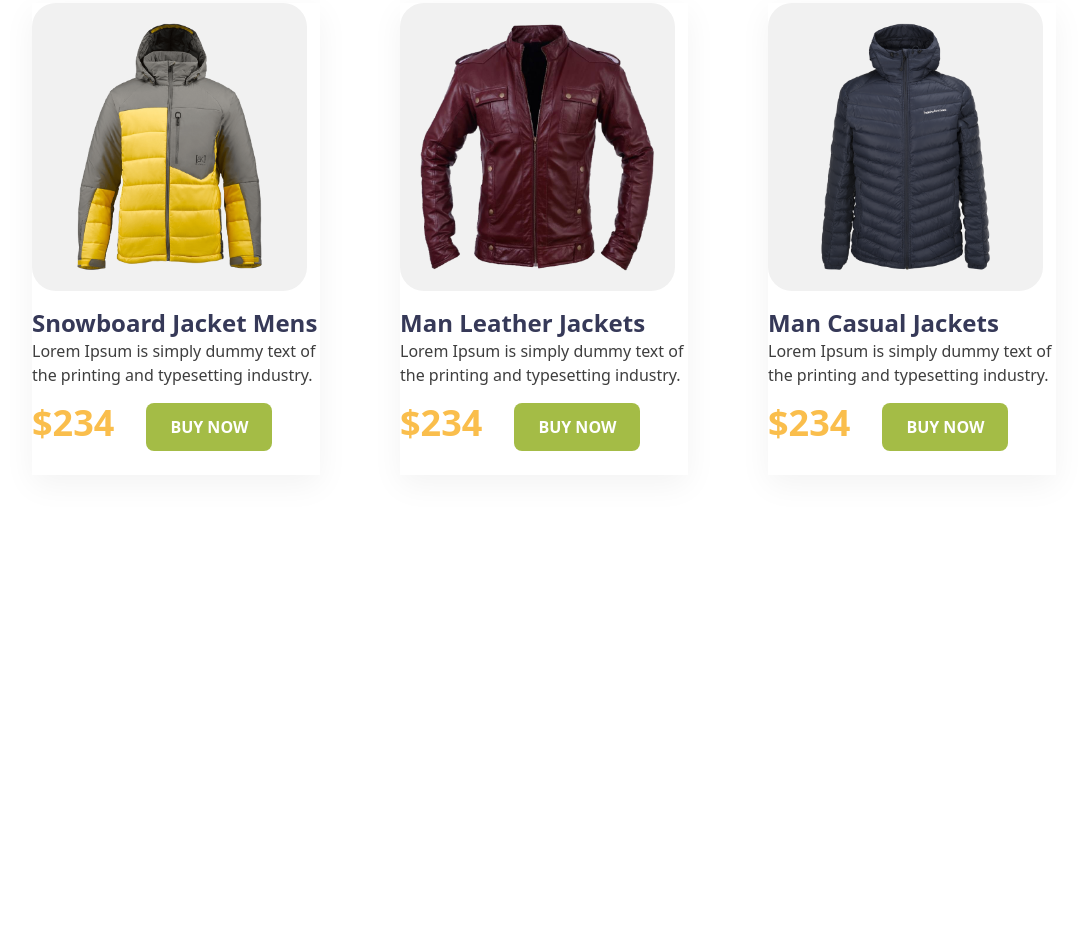
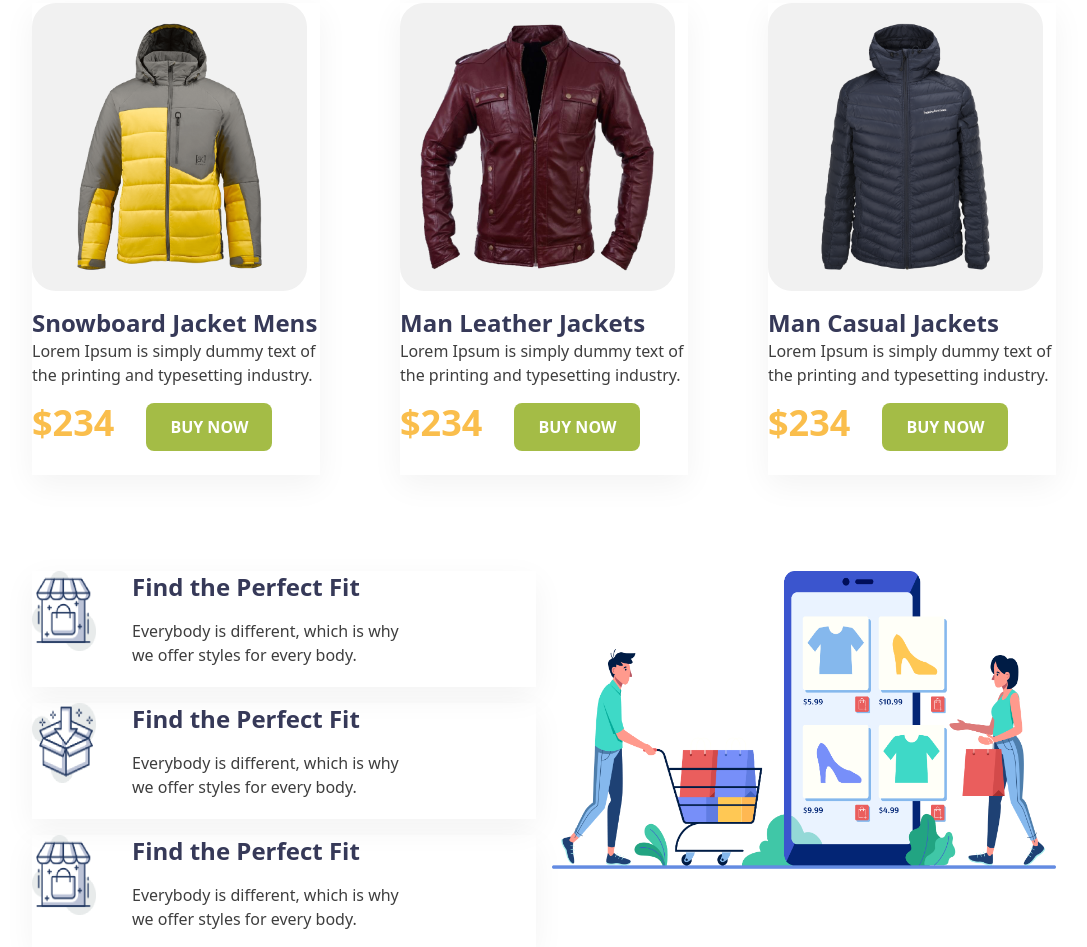
Before and after one commit to samiul-ahm/Gen-z-fashion, a website: page src/index.html in a window 1280 px wide. Shown: the part 1409-2356 px from the top of the page, without its empty margins (96-1183 px from the left). Before the commit the page ends 1980 px from the top, so only its background shows below. Drawn offline with Linux system fonts and the light colour scheme.

Commit message:
about section added

```diff
--- a/src/index.html
+++ b/src/index.html
@@ -22,7 +22,7 @@
 
         <nav class="text-GENZ-HEAD-TEXT text-base font-semibold">
           <ul class="flex justify-between gap-8 cursor-pointer">
-            <li><a href="#home"></a>Home</li>
+            <li><a href="#hero"></a>Home</li>
             <li><a href="#product"></a>Product</li>
             <li><a href="#about"></a>About Us</li>
             <li><a href="#contact"></a>Contact Us</li>
@@ -61,10 +61,8 @@
 
         <h1 class="text-GENZ-BLACK text-5xl mt-12 mb-5">WOMAN JACKET</h1>
 
-
         <div class="flex justify-between w-5xl mx-auto mb-24">
-
-            <!-- woman - 1 -->
+          <!-- woman - 1 -->
 
           <div class="max-w-80 custom-shadow">
             <img
@@ -101,9 +99,7 @@
               alt="jacket-2"
               class="p-5 bg-PRODUCT-BG rounded-3xl max-w-80 h-80 mb-4"
             />
-            <h2 class="text-GENZ-BLACK text-2xl font-bold">
-                Ladies Jacket
-            </h2>
+            <h2 class="text-GENZ-BLACK text-2xl font-bold">Ladies Jacket</h2>
             <p class="mb-4 text-GENZ-LIGHT-DARK text-base font-medium max-w-72">
               Lorem Ipsum is simply dummy text of the printing and typesetting
               industry.
@@ -131,7 +127,7 @@
               class="p-5 bg-PRODUCT-BG rounded-3xl max-w-80 h-80 mb-4"
             />
             <h2 class="text-GENZ-BLACK text-2xl font-bold">
-                Woman Leather Jacket
+              Woman Leather Jacket
             </h2>
             <p class="mb-4 text-GENZ-LIGHT-DARK text-base font-medium max-w-72">
               Lorem Ipsum is simply dummy text of the printing and typesetting
@@ -156,10 +152,8 @@
 
         <h1 class="text-GENZ-BLACK text-5xl mt-12 mb-5">MAN JACKET</h1>
 
-
         <div class="flex justify-between w-5xl mx-auto mb-24">
-
-            <!-- man - 1 -->
+          <!-- man - 1 -->
 
           <div class="max-w-80 custom-shadow">
             <img
@@ -246,7 +240,70 @@
             </div>
           </div>
         </div>
+      </section>
 
+      <!-- About section -->
+
+      <section id="about" class="flex justify-between max-w-5xl mx-auto gap-4">
+        <div class="w-1/2">
+          <div class="flex gap-9 custom-shadow mb-4">
+            <img src="/icons/house.png" alt="house" class="w-16 h-20" />
+            <div>
+              <h2
+                class="text-GENZ-BLACK text-2xl font-bold selection:bg-GENZ-BLACK selection:text-white mb-4"
+              >
+                Find the Perfect Fit
+              </h2>
+              <p
+                class="text-GENZ-LIGHT-DARK text-base selection:bg-GENZ-LIGHT-DARK selection:text-white font-normal max-w-2xs pb-5"
+              >
+                Everybody is different, which is why we offer styles for every
+                body.
+              </p>
+            </div>
+          </div>
+
+          <!-- Free exchanges -->
+
+          <div class="flex gap-9 custom-shadow mb-4">
+            <img src="/icons/box.png" alt="box" class="w-16 h-20" />
+            <div>
+              <h2
+                class="text-GENZ-BLACK text-2xl font-bold selection:bg-GENZ-BLACK selection:text-white mb-4"
+              >
+                Find the Perfect Fit
+              </h2>
+              <p
+                class="text-GENZ-LIGHT-DARK text-base selection:bg-GENZ-LIGHT-DARK selection:text-white font-normal max-w-2xs pb-5"
+              >
+                Everybody is different, which is why we offer styles for every
+                body.
+              </p>
+            </div>
+          </div>
+
+          <!-- contact our seller -->
+
+          <div id="contact" class="flex gap-9 custom-shadow">
+            <img src="/icons/house.png" alt="house" class="w-16 h-20" />
+            <div>
+              <h2
+                class="text-GENZ-BLACK text-2xl font-bold selection:bg-GENZ-BLACK selection:text-white mb-4"
+              >
+                Find the Perfect Fit
+              </h2>
+              <p
+                class="text-GENZ-LIGHT-DARK text-base selection:bg-GENZ-LIGHT-DARK selection:text-white font-normal max-w-2xs pb-4"
+              >
+                Everybody is different, which is why we offer styles for every
+                body.
+              </p>
+            </div>
+          </div>
+        </div>
+        <div class="w-1/2">
+          <img src="/images/shopping.png" alt="shopping" />
+        </div>
       </section>
     </main>
     <footer></footer>
```
Also changed, not shown: src/input.css (line endings or trailing spaces), src/output.css.
